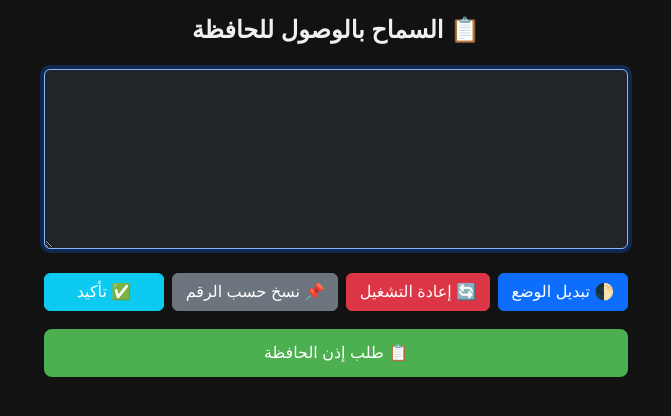
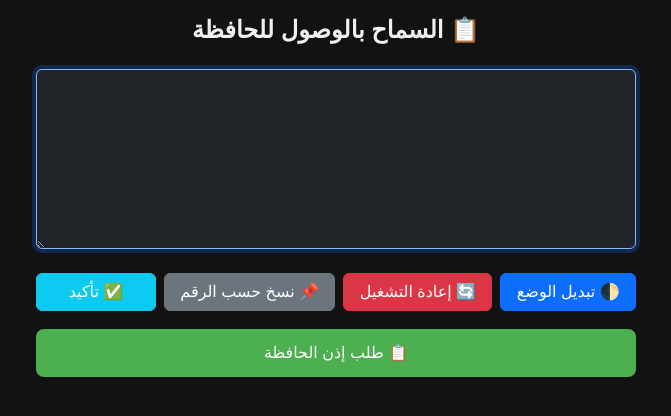
Before and after one commit to AlhosienIbrahim/Fast-Copy, a plain HTML site: page index.html in a window 1280 px wide. Shown: the whole page, without its empty margins (304-975 px from the left). Drawn offline with Linux system fonts and the light colour scheme.

Commit message:
Update style.css

```diff
--- a/CSS/style.css
+++ b/CSS/style.css
@@ -40,17 +40,13 @@ body {
   min-height: 100vh;
   margin: 0;
 }
-.container {
-  max-width: 600px;
-  width: 100%;
-  margin: 0 auto;
-  padding: 0 8px;
-}
+
 h2 {
   text-align: center;
   font-size: 1.5rem;
   margin-bottom: 16px;
 }
+
 textarea {
   width: 100%;
   height: 180px;
```
